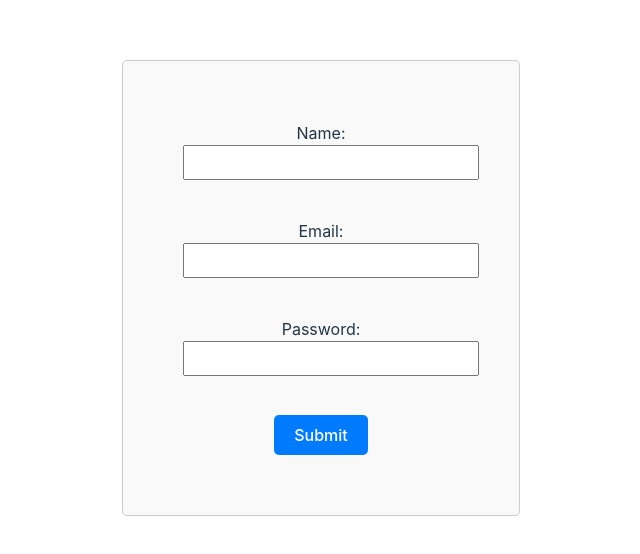
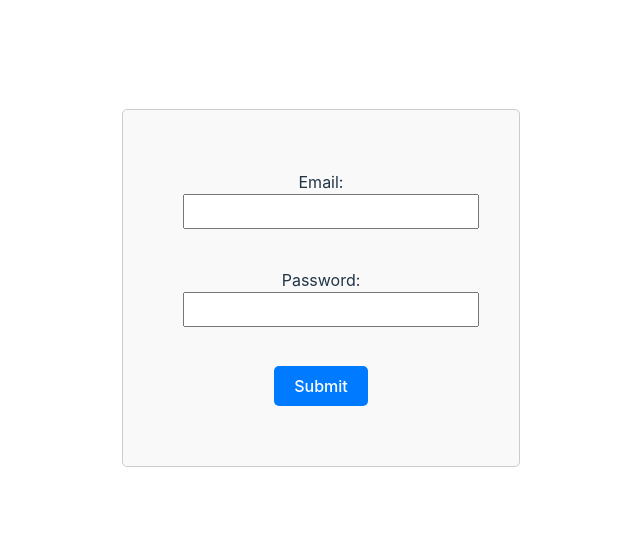
Before and after one commit to mohcine-ynov/board, a React (Vite) app in the folder Board/: page /login in a window 1280 px wide. Shown: the part 112-666 px from the top of the page, without its empty margins (319-959 px from the left). Built offline with nearby package versions, Linux system fonts and the light colour scheme.

Commit message:
Connexion form created

```diff
--- a/Board/src/App.tsx
+++ b/Board/src/App.tsx
@@ -1,10 +1,11 @@
 import './App.css'
+import Login from './components/Login/Login'
 import Register from './components/Register/Register'
 
 function App() {
 
   return (
-    <Register />
+    <Login />
   )
 }
 
--- /dev/null
+++ b/Board/src/components/Login/Login.tsx
@@ -0,0 +1,38 @@
+import { useState } from 'react';
+import './styles.css';  // Import the CSS file
+
+const Login: React.FC = () => {
+    const [email, setEmail] = useState<string>('');
+    const [password, setPassword] = useState<string>('');
+
+    const handleEmailChange = (e: React.ChangeEvent<HTMLInputElement>) => {
+        setEmail(e.target.value);
+    };
+
+    const handlePasswordChange = (e: React.ChangeEvent<HTMLInputElement>) => {
+        setPassword(e.target.value);
+    };
+
+    const handleSubmit = (e: React.FormEvent) => {
+        e.preventDefault();
+        console.log('Form submitted:', { email, password });
+    };
+
+    return (
+        <form className="registration-form" onSubmit={handleSubmit}>
+            <label>
+                Email:
+                <input type="email" value={email} onChange={handleEmailChange} />
+            </label>
+            <br />
+            <label>
+                Password:
+                <input type="password" value={password} onChange={handlePasswordChange} />
+            </label>
+            <br />
+            <button type="submit">Submit</button>
+        </form>
+    );
+};
+
+export default Login;
--- /dev/null
+++ b/Board/src/components/Login/styles.css
@@ -0,0 +1,33 @@
+/* styles.css */
+.registration-form {
+    max-width: 300px;
+    margin: 0 auto;
+    padding: 60px;
+    border: 1px solid #ccc;
+    border-radius: 5px;
+    background-color: #f9f9f9;
+}
+
+.registration-form label {
+    display: block;
+    margin-bottom: 5px;
+}
+
+.registration-form input {
+    width: 100%;
+    padding: 8px;
+    margin-bottom: 10px;
+}
+
+.registration-form button {
+    padding: 10px 20px;
+    background-color: #007BFF;
+    color: white;
+    border: none;
+    border-radius: 5px;
+    cursor: pointer;
+}
+
+.registration-form button:hover {
+    background-color: #0056b3;
+}
```
